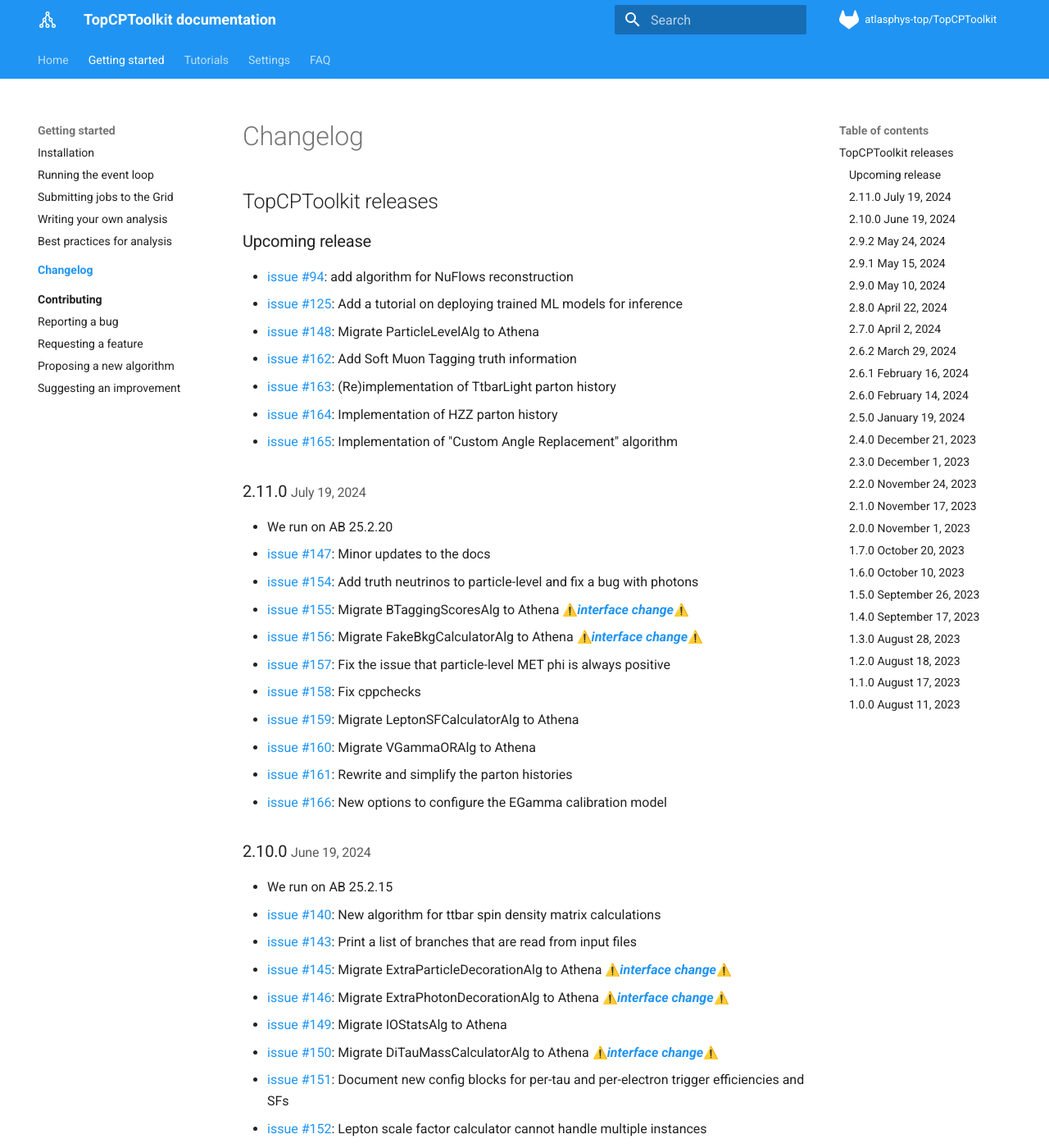
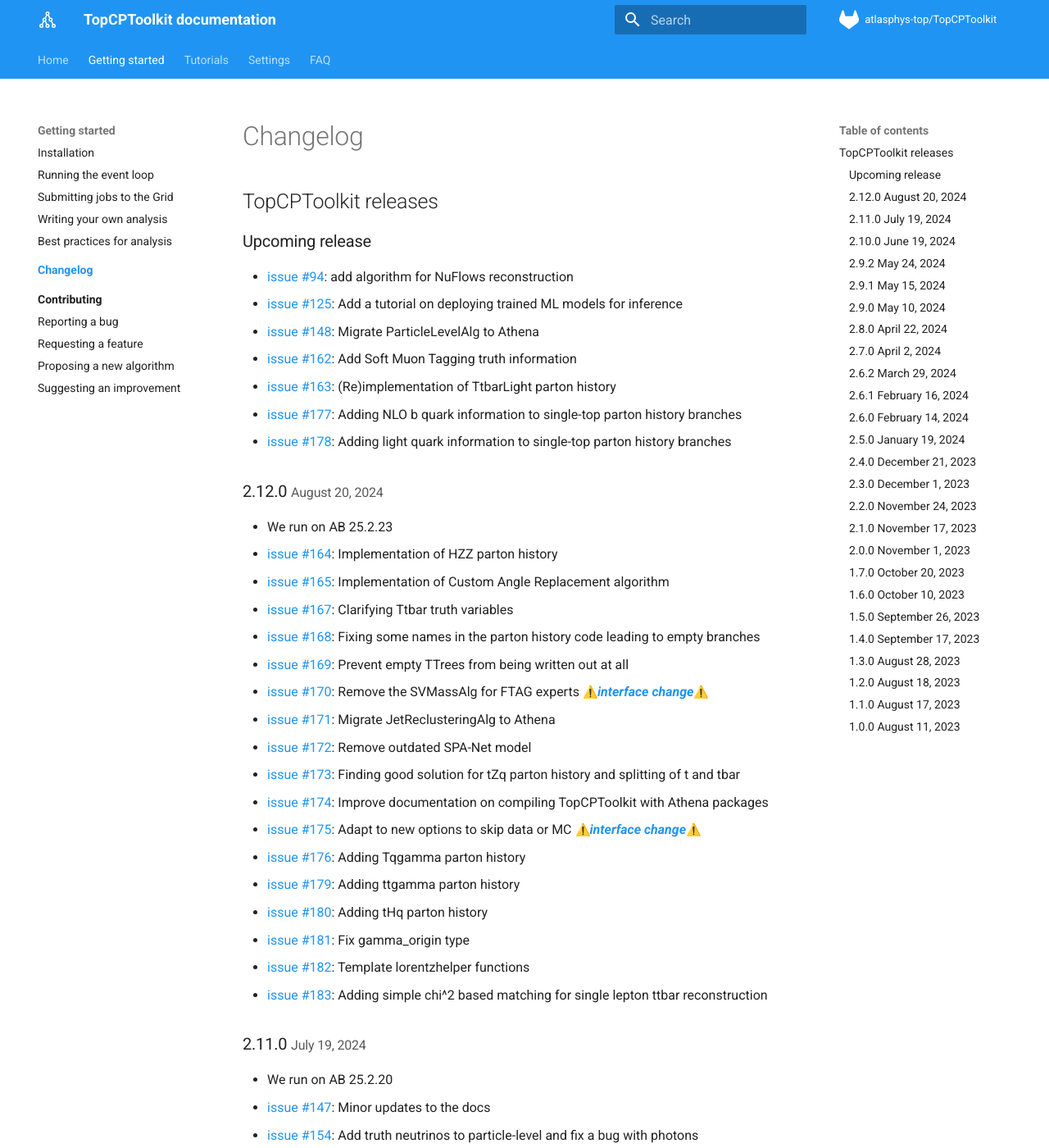
Before and after one commit to SuperNova76/TopCPToolKit, an MkDocs documentation site: the page built from docs/changelog/index.md, in a window 1280 px wide and 1400 px high. Shown: the whole window at 82% size. Built offline with MkDocs 1.6.1 and Material for MkDocs 9.7.7, drawn with Linux system fonts in a browser that asks for light colours; emoji names are drawn with the system emoji font.

Commit message:
RC v2.12.0

```diff
--- a/docs/changelog/index.md
+++ b/docs/changelog/index.md
@@ -8,15 +8,35 @@
 - [issue #148](https://gitlab.cern.ch/atlasphys-top/reco/TopCPToolkit/-/issues/148): Migrate ParticleLevelAlg to Athena
 - [issue #162](https://gitlab.cern.ch/atlasphys-top/reco/TopCPToolkit/-/issues/162): Add Soft Muon Tagging truth information
 - [issue #163](https://gitlab.cern.ch/atlasphys-top/reco/TopCPToolkit/-/issues/163): (Re)implementation of TtbarLight parton history
+- [issue #177](https://gitlab.cern.ch/atlasphys-top/reco/TopCPToolkit/-/issues/177): Adding NLO b quark information to single-top parton history branches
+- [issue #178](https://gitlab.cern.ch/atlasphys-top/reco/TopCPToolkit/-/issues/178): Adding light quark information to single-top parton history branches
+
+### 2.12.0 <small>August 20, 2024</small>
+- We run on AB 25.2.23
 - [issue #164](https://gitlab.cern.ch/atlasphys-top/reco/TopCPToolkit/-/issues/164): Implementation of HZZ parton history
-- [issue #165](https://gitlab.cern.ch/atlasphys-top/reco/TopCPToolkit/-/issues/165): Implementation of "Custom Angle Replacement" algorithm
+- [issue #165](https://gitlab.cern.ch/atlasphys-top/reco/TopCPToolkit/-/issues/165): Implementation of Custom Angle Replacement algorithm
+- [issue #167](https://gitlab.cern.ch/atlasphys-top/reco/TopCPToolkit/-/issues/167): Clarifying Ttbar truth variables
+- [issue #168](https://gitlab.cern.ch/atlasphys-top/reco/TopCPToolkit/-/issues/168): Fixing some names in the parton history code leading to empty branches
+- [issue #169](https://gitlab.cern.ch/atlasphys-top/reco/TopCPToolkit/-/issues/169): Prevent empty TTrees from being written out at all
+- [issue #170](https://gitlab.cern.ch/atlasphys-top/reco/TopCPToolkit/-/issues/170): Remove the SVMassAlg for FTAG experts :warning:[***interface change***](https://gitlab.cern.ch/atlasphys-top/reco/TopCPToolkit/-/issues/170#implementation):warning:
+- [issue #171](https://gitlab.cern.ch/atlasphys-top/reco/TopCPToolkit/-/issues/171): Migrate JetReclusteringAlg to Athena
+- [issue #172](https://gitlab.cern.ch/atlasphys-top/reco/TopCPToolkit/-/issues/172): Remove outdated SPA-Net model
+- [issue #173](https://gitlab.cern.ch/atlasphys-top/reco/TopCPToolkit/-/issues/173): Finding good solution for tZq parton history and splitting of t and tbar
+- [issue #174](https://gitlab.cern.ch/atlasphys-top/reco/TopCPToolkit/-/issues/174): Improve documentation on compiling TopCPToolkit with Athena packages
+- [issue #175](https://gitlab.cern.ch/atlasphys-top/reco/TopCPToolkit/-/issues/175): Adapt to new options to skip data or MC :warning:[***interface change***](https://gitlab.cern.ch/atlasphys-top/reco/TopCPToolkit/-/issues/175#implementation):warning:
+- [issue #176](https://gitlab.cern.ch/atlasphys-top/reco/TopCPToolkit/-/issues/176): Adding Tqgamma parton history
+- [issue #179](https://gitlab.cern.ch/atlasphys-top/reco/TopCPToolkit/-/issues/179): Adding ttgamma parton history
+- [issue #180](https://gitlab.cern.ch/atlasphys-top/reco/TopCPToolkit/-/issues/180): Adding tHq parton history
+- [issue #181](https://gitlab.cern.ch/atlasphys-top/reco/TopCPToolkit/-/issues/181): Fix gamma_origin type
+- [issue #182](https://gitlab.cern.ch/atlasphys-top/reco/TopCPToolkit/-/issues/182): Template lorentzhelper functions
+- [issue #183](https://gitlab.cern.ch/atlasphys-top/reco/TopCPToolkit/-/issues/183): Adding simple chi^2 based matching for single lepton ttbar reconstruction
 
 ### 2.11.0 <small>July 19, 2024</small>
 - We run on AB 25.2.20
 - [issue #147](https://gitlab.cern.ch/atlasphys-top/reco/TopCPToolkit/-/issues/147): Minor updates to the docs
 - [issue #154](https://gitlab.cern.ch/atlasphys-top/reco/TopCPToolkit/-/issues/154): Add truth neutrinos to particle-level and fix a bug with photons
-- [issue #155](https://gitlab.cern.ch/atlasphys-top/reco/TopCPToolkit/-/issues/155): Migrate BTaggingScoresAlg to Athena :warning:[***interface change***](https://gitlab.cern.ch/atlasphys-top/reco/TopCPToolkit/-/issues/155):warning:
-- [issue #156](https://gitlab.cern.ch/atlasphys-top/reco/TopCPToolkit/-/issues/156): Migrate FakeBkgCalculatorAlg to Athena :warning:[***interface change***](https://gitlab.cern.ch/atlasphys-top/reco/TopCPToolkit/-/issues/156):warning:
+- [issue #155](https://gitlab.cern.ch/atlasphys-top/reco/TopCPToolkit/-/issues/155): Migrate BTaggingScoresAlg to Athena :warning:[***interface change***](https://gitlab.cern.ch/atlasphys-top/reco/TopCPToolkit/-/issues/155#implementation):warning:
+- [issue #156](https://gitlab.cern.ch/atlasphys-top/reco/TopCPToolkit/-/issues/156): Migrate FakeBkgCalculatorAlg to Athena :warning:[***interface change***](https://gitlab.cern.ch/atlasphys-top/reco/TopCPToolkit/-/issues/156#implementation):warning:
 - [issue #157](https://gitlab.cern.ch/atlasphys-top/reco/TopCPToolkit/-/issues/157): Fix the issue that particle-level MET phi is always positive
 - [issue #158](https://gitlab.cern.ch/atlasphys-top/reco/TopCPToolkit/-/issues/158): Fix cppchecks
 - [issue #159](https://gitlab.cern.ch/atlasphys-top/reco/TopCPToolkit/-/issues/159): Migrate LeptonSFCalculatorAlg to Athena
--- a/source/CMakeLists.txt
+++ b/source/CMakeLists.txt
@@ -18,7 +18,7 @@ unset( _version )
 # Try to figure out what project is our parent. Just using a hard-coded list
 # of possible project names. Basically the names of all the other
 # sub-directories inside the Projects/ directory in the repository.
-set( _parentProjectNames Athena AthenaP1 AnalysisBase AthAnalysis AthSimulation AthDerivation AnalysisTop )
+set( _parentProjectNames Athena AthenaP1 AnalysisBase AthAnalysis AthSimulation AthDerivation )
 set( _defaultParentProject AnalysisBase )
 foreach( _pp ${_parentProjectNames} )
    if( NOT "$ENV{${_pp}_DIR}" STREQUAL "" )
```
Also changed, not shown: source/TopCPToolkit/CMakeLists.txt (+13 -5 lines), 5 other files.
